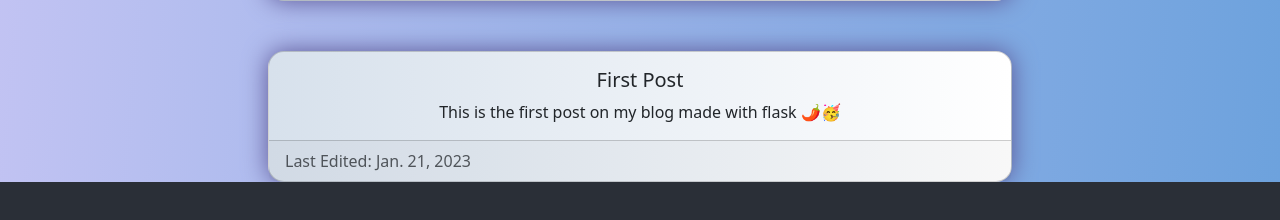
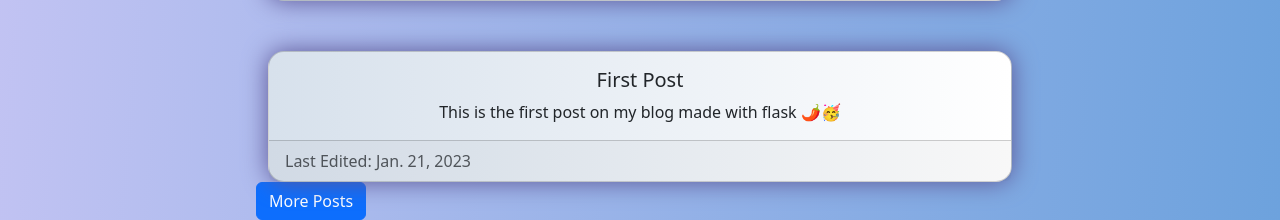
Before and after one commit to MatthewAndreTaylor/MattBlog, a Flask app: page / in a window 1280 px wide. Shown: the part 983-1203 px from the top of the page. Before the commit the page ends 1165 px from the top, so only its background shows below. Run offline with Flask 2, Linux system fonts and the light colour scheme; data comes from the database, SQL or seed files in the repository; some libraries are stand-ins or nearby versions.

Commit message:
limiting

```diff
--- a/app.py
+++ b/app.py
@@ -64,7 +64,6 @@ def login():
         user.id = email
         login_user(user)
         return redirect('/post')
-
     return redirect('/post')
 
 
@@ -80,7 +79,13 @@ class Post(db.Model):
 
 @app.route('/', methods=['GET'])
 def index():
-    posts = Post.query.order_by(Post.date_created).all()[::-1]
+    posts = Post.query.order_by(Post.date_created.desc()).limit(15).all()
+    return render_template('index.html', posts=posts)
+
+
+@app.route('/more', methods=['GET'])
+def more():
+    posts = Post.query.order_by(Post.date_created.desc()).all()
     return render_template('index.html', posts=posts)
 
 
--- a/templates/index.html
+++ b/templates/index.html
@@ -59,6 +59,7 @@
         {% endfor %}
     </div>
     {% endif %}
+    <a href="/more" role="button" class="btn btn-primary">More Posts</a>
 </div>
 <script type="text/javascript" src="/static/js/eyetransform.js"></script>
 <script src="https://cdnjs.cloudflare.com/ajax/libs/highlight.js/11.4.0/highlight.min.js" crossorigin="anonymous"></script>
```
